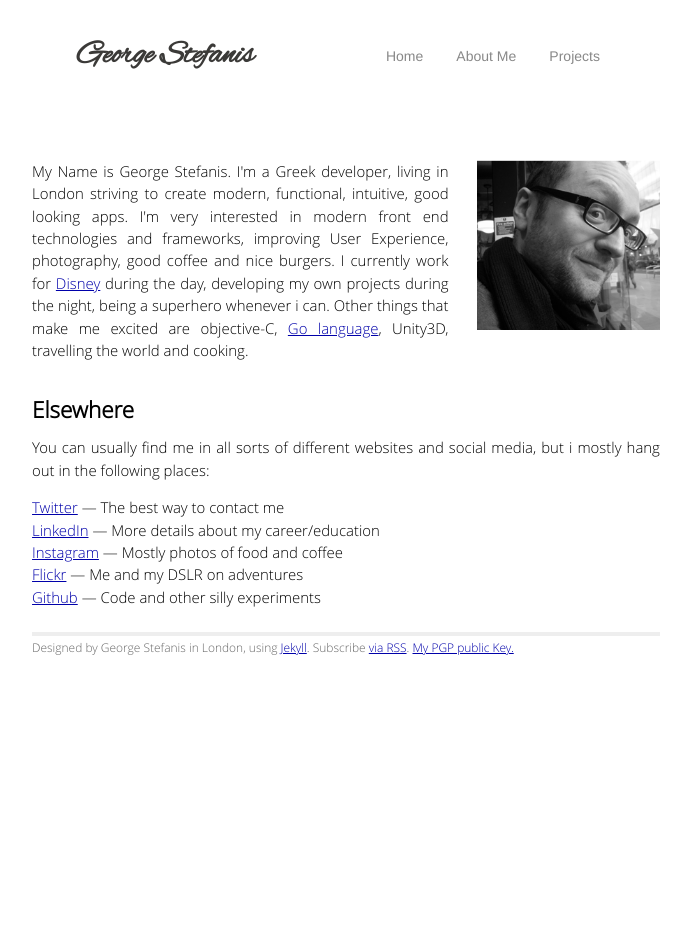
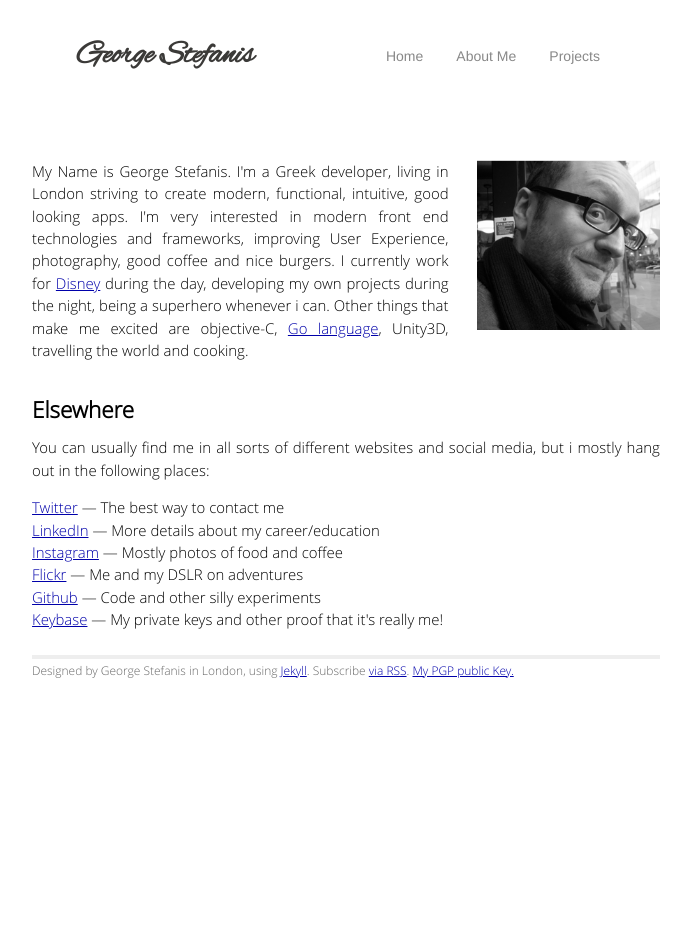
Before and after one commit to skywritergr/georgestefanis.com, a Jekyll site: the page built from about/index.html, in a window 1280 px wide. Shown: the whole page, without its empty margins (294-985 px from the left). Built offline with Jekyll 4.4.1, drawn with Linux system fonts in a browser that asks for light colours; Markdown is read by kramdown in place of the engine named in the settings.

Commit message:
adding keybase in the aboutme page

```diff
--- a/about/index.html
+++ b/about/index.html
@@ -17,5 +17,6 @@ title: George Stefanis | About
   	<li><a href="http://instagram.com/skywritergr">Instagram</a> &mdash; Mostly photos of food and coffee</li>
   	<li><a href="http://www.flickr.com/photos/skywritergr/">Flickr</a> &mdash; Me and my DSLR on adventures</li>
   	<li><a href="https://github.com/skywritergr">Github</a> &mdash; Code and other silly experiments</li>
+  	<li><a href="https://keybase.io/stefanisg">Keybase</a> &mdash; My private keys and other proof that it's really me!</li>
   </ul>
 </div>
```
